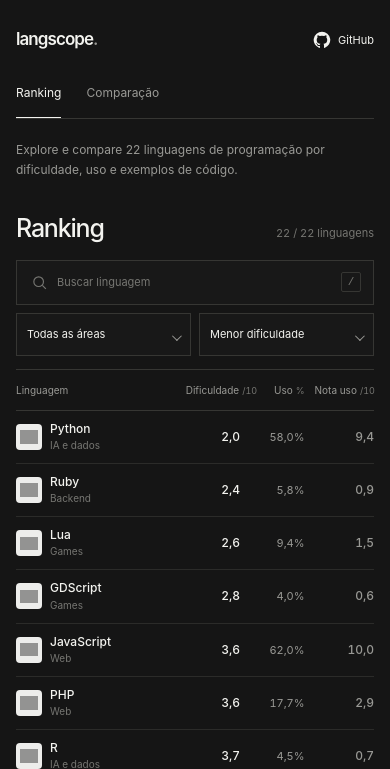
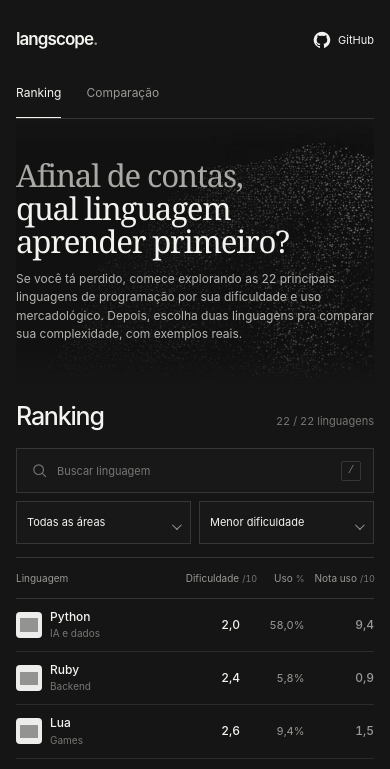
Before and after one commit to printvitorcomc/langscope, a plain HTML site: page index.html in a window 390 px wide. Shown: the top 769 px of the page. Drawn offline with Linux system fonts and the light colour scheme; grey boxes are pictures that could not be loaded.

Commit message:
Add v0.4 editorial hero and visual references

```diff
--- a/app.js
+++ b/app.js
@@ -75,7 +75,7 @@
     if(active)btn.setAttribute('aria-current','page');else btn.removeAttribute('aria-current');
   });
   if(activeView==='lab')renderCompare();
-  if(updateHash){const hash=activeView==='lab'?'#comparar':'#ranking';if(location.hash!==hash)location.hash=hash;}
+  if(updateHash){const hash=activeView==='lab'?'#comparar':'#ranking';if(location.hash!==hash)location.hash=hash;window.scrollTo(0,0);}
 }
 
 function sortedLanguages(){
--- a/index.html
+++ b/index.html
@@ -26,10 +26,14 @@
     </header>
 
     <main>
-      <p class="intro">Explore e compare 22 linguagens de programação por dificuldade, uso e exemplos de código.</p>
-
       <section id="ranking-view" class="app-view" aria-labelledby="ranking-title">
-        <div class="section-bar"><h1 id="ranking-title">Ranking</h1><span class="result-count" id="results-count" aria-live="polite"></span></div>
+        <div class="hero hero--ranking" aria-labelledby="ranking-hero-title">
+          <div class="hero-content">
+            <h1 id="ranking-hero-title" class="hero-title"><span class="hero-muted">Afinal de contas,</span> qual linguagem aprender primeiro?</h1>
+            <p class="hero-description">Se você tá perdido, comece explorando as 22 principais linguagens de programação por sua dificuldade e uso mercadológico. Depois, escolha duas linguagens pra comparar sua complexidade, com exemplos reais.</p>
+          </div>
+        </div>
+        <div class="section-bar" id="ranking-tools"><h2 id="ranking-title">Ranking</h2><span class="result-count" id="results-count" aria-live="polite"></span></div>
         <div class="filters" role="search" aria-label="Filtros do ranking">
           <label class="search-field">
             <svg viewBox="0 0 24 24" fill="none" stroke="currentColor" stroke-width="1.6" aria-hidden="true"><circle cx="10.8" cy="10.8" r="6.8"/><path d="m16 16 5 5"/></svg>
@@ -71,7 +75,13 @@
       </section>
 
       <section id="lab-view" class="app-view" aria-labelledby="lab-title" hidden>
-        <div class="section-bar lab-heading"><h1 id="lab-title">Comparação</h1><span class="formula" aria-label="Exemplo de dois mais dois igual a quatro">2 + 2 → 4</span></div>
+        <div class="hero hero--comparison" aria-labelledby="comparison-hero-title">
+          <div class="hero-content">
+            <h1 id="comparison-hero-title" class="hero-title"><span class="hero-muted">Qual faz mais</span> sentido pra você?</h1>
+            <p class="hero-description">Escolha duas linguagens e compare lado a lado sua dificuldade, uso mercadológico e exemplos reais de código. Assim fica mais fácil entender as diferenças antes de decidir por onde começar.</p>
+          </div>
+        </div>
+        <div class="section-bar lab-heading" id="comparison-tools"><h2 id="lab-title">Comparação</h2><span class="formula" aria-label="Exemplo de dois mais dois igual a quatro">2 + 2 → 4</span></div>
         <div class="compare-grid">
           <article class="compare-panel" data-side="left"><div class="compare-content" id="compare-left"></div></article>
           <article class="compare-panel" data-side="right"><div class="compare-content" id="compare-right"></div></article>
@@ -80,7 +90,7 @@
       </section>
     </main>
 
-    <footer class="footer"><span>langscope</span><span>v0.3</span></footer>
+    <footer class="footer"><span>langscope</span><span>v0.4</span></footer>
   </div>
   <div id="toast" class="toast" role="status" aria-live="polite" aria-atomic="true"></div>
 </body>
--- a/styles.css
+++ b/styles.css
@@ -27,9 +27,19 @@
 .view-tab:hover{color:var(--text)}.view-tab.is-active{color:var(--text);border-bottom-color:var(--text)}
 .github-link{display:inline-flex;gap:9px;align-items:center;justify-self:end;font-size:12px;color:var(--text);white-space:nowrap;padding:10px 0}
 .github-link:hover{text-decoration:none;color:#bbb}.github-link>svg:first-child{height:19px;width:19px}.external-arrow{height:12px;width:12px;color:var(--muted)}
-.intro{font-size:13px;color:var(--muted);line-height:1.65;margin:30px 0 41px;max-width:465px}
+/* The hero is an integrated introduction, not a full-screen splash.
+   Background artwork contains no text; copy remains selectable HTML. */
+.hero{position:relative;isolation:isolate;display:flex;align-items:center;min-height:304px;margin:0 0 25px;padding:29px 0 32px}
+.hero::before{content:"";position:absolute;inset:0;z-index:-1;pointer-events:none;background-color:var(--bg);background-position:center center;background-repeat:no-repeat;background-size:cover;mask-image:linear-gradient(to bottom,transparent 0%,#000 10%,#000 86%,transparent 100%)}
+.hero--ranking::before{background-image:url("./assets/ranking-desktop.webp")}
+.hero--comparison::before{background-image:url("./assets/comparison-desktop.webp")}
+.hero-content{max-width:650px;position:relative;z-index:1}
+.hero-title{font-family:Georgia,"Times New Roman",serif;font-weight:400;letter-spacing:-.038em;line-height:1.055;font-size:clamp(38px,4.25vw,52px);margin:0;max-width:640px;text-wrap:balance}
+.hero-muted{color:#a9a9a5}
+.hero-description{font-size:13px;line-height:1.68;color:#b4b4b0;max-width:565px;margin:16px 0 0;text-wrap:pretty}
+
 .app-view[hidden]{display:none!important}.section-bar{display:flex;align-items:baseline;justify-content:space-between;margin-bottom:19px;gap:10px}
-.section-bar h1{font-size:29px;letter-spacing:-.048em;font-weight:500;line-height:1.2;margin:0}.result-count{font-size:11px;color:var(--faint);font-variant-numeric:tabular-nums;white-space:nowrap}
+.section-bar h2{font-size:29px;letter-spacing:-.048em;font-weight:500;line-height:1.2;margin:0}.result-count{font-size:11px;color:var(--faint);font-variant-numeric:tabular-nums;white-space:nowrap}
 .filters{display:grid;grid-template-columns:minmax(210px,1fr) 190px 190px;gap:9px;margin-bottom:19px}
 .search-field{border:1px solid var(--line);position:relative;display:flex;align-items:center;min-width:0;background:var(--surface)}
 .search-field>svg{width:17px;height:17px;position:absolute;left:14px;color:var(--faint);pointer-events:none}
@@ -108,7 +118,7 @@
   .brand{font-size:19px}
   .github-link{grid-column:2;grid-row:1}
   .view-tabs{grid-column:1/-1;grid-row:2;height:55px;justify-content:flex-start;gap:28px;margin-top:11px}
-  .intro{margin:23px 0 34px}
+  .hero{min-height:295px;margin-bottom:22px}
   .filters{grid-template-columns:minmax(0,1fr) 160px 170px}
   .compare-grid{gap:10px}.compare-content{padding:15px}.compare-top{gap:8px}
 }
@@ -121,6 +131,12 @@
   .metric-bar{display:none}.lang-cell{gap:9px}.rank-index{display:none}
   .compare-grid{grid-template-columns:1fr;gap:10px}.description{min-height:0}.code-body{min-height:110px}
   .interpret-grid{grid-template-columns:1fr;gap:13px}.explainer-note{margin-top:15px}
+  .hero{min-height:270px;padding:23px 0 26px;margin-bottom:20px}
+  .hero--ranking::before{background-image:url("./assets/ranking-mobile.webp");background-position:right 53%}
+  .hero--comparison::before{background-image:url("./assets/comparison-mobile.webp");background-position:right 48%}
+  .hero-content{max-width:510px}
+  .hero-title{font-size:clamp(32px,6.9vw,42px);line-height:1.055;letter-spacing:-.038em}
+  .hero-description{font-size:12px;line-height:1.58;max-width:455px;margin-top:13px}
   .footer{margin-top:47px}
 }
 @media(max-width:430px){
@@ -128,8 +144,10 @@
   .topbar{padding-top:21px}.brand{font-size:17px;letter-spacing:-.055em}
   .github-link .external-arrow{display:none}.github-link>svg:first-child{height:18px;width:18px}.github-link{gap:7px;font-size:11px}
   .view-tabs{gap:25px;height:52px;margin-top:7px}.view-tab{font-size:12px}
-  .intro{font-size:12px;line-height:1.7;margin:21px 0 32px}
-  .section-bar{margin-bottom:17px}.section-bar h1{font-size:25px}
+  .hero{min-height:265px;padding:24px 0 24px;margin-bottom:17px}
+  .hero-title{font-size:clamp(30px,8vw,35px)}
+  .hero-description{font-size:12px;line-height:1.55;margin-top:12px}
+  .section-bar{margin-bottom:17px}.section-bar h2{font-size:25px}
   .filters{margin-bottom:13px}.select-wrap select,.dropdown-trigger,.search-field input{min-height:43px;height:43px;font-size:11px}.select-wrap select,.dropdown-trigger{padding-left:10px;padding-right:28px}.select-wrap:after{right:12px}
   .col-language{width:46%}.col-num{width:18%}
   .language-table th{font-size:10px;padding:13px 5px 12px}.language-table td{padding:10px 5px}
@@ -152,3 +170,5 @@
 .lang-mark img[hidden]{display:none}
 
 @media(max-width:430px){.dropdown-option{min-height:43px;font-size:12px}.dropdown-options{max-height:min(340px,60dvh)}.compare-identity .dropdown-trigger{font-size:12px;font-weight:550}}
+
+@media(max-width:355px){.hero{min-height:276px;padding-top:20px;padding-bottom:21px}.hero-title{font-size:29px}.hero-description{font-size:11.5px;line-height:1.5}}
```
Also changed, not shown: README.md, assets/comparison-desktop.webp (added), assets/comparison-mobile.webp (added), assets/ranking-desktop.webp (added), assets/ranking-mobile.webp (added).
